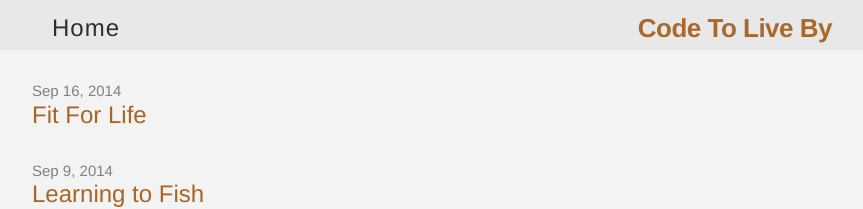
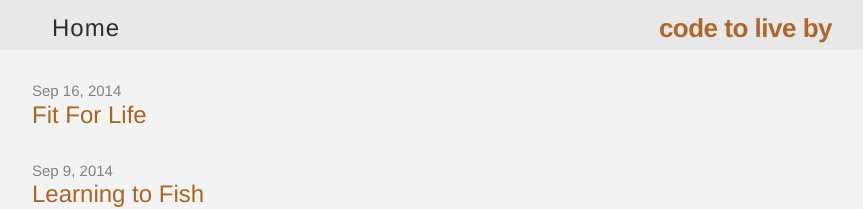
Before and after one commit to shawnlknight/blog, a Jekyll site: the page built from index.html, in a window 1280 px wide. Shown: the top 209 px of the page, without its empty margins (208-1071 px from the left). Built offline with Jekyll 4.4.1, drawn with Linux system fonts in a browser that asks for light colours; the list of posts is cut into pages by our own code.

```diff
--- a/_config.yml
+++ b/_config.yml
@@ -1,5 +1,5 @@
 # Site settings
-title: Code To Live By
+title: code to live by
 email: shawn.leberknight@gmail.com
 description: ""
 baseurl: "/blog"
```
